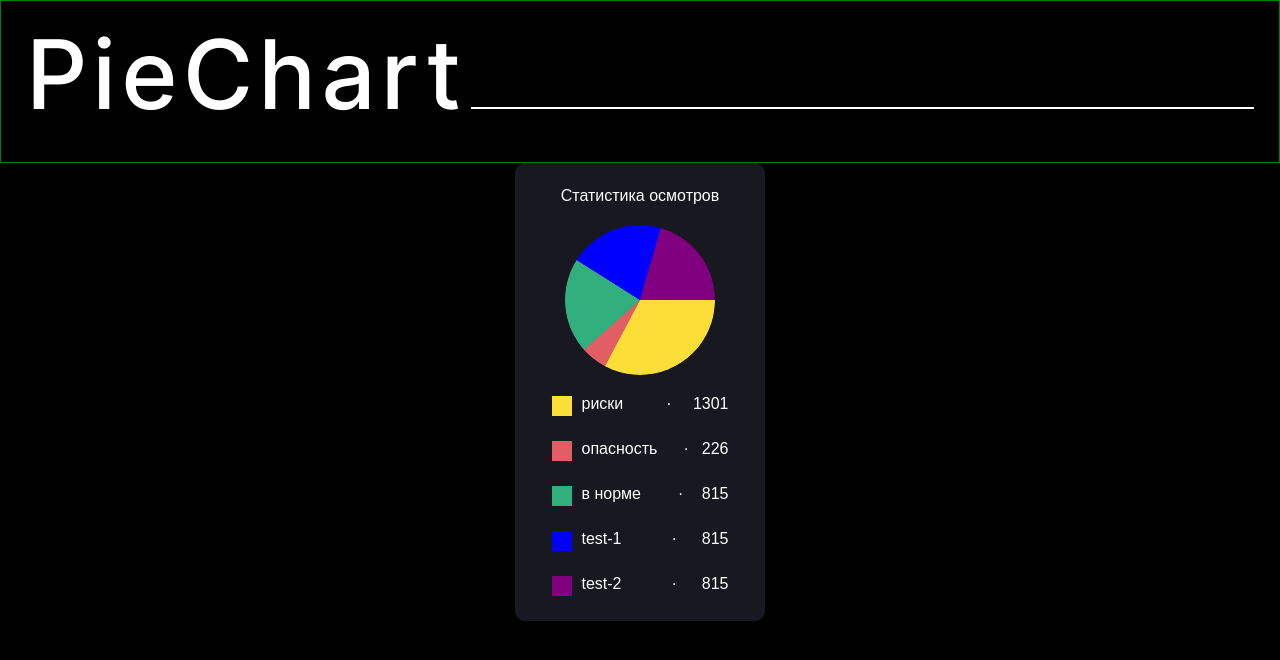
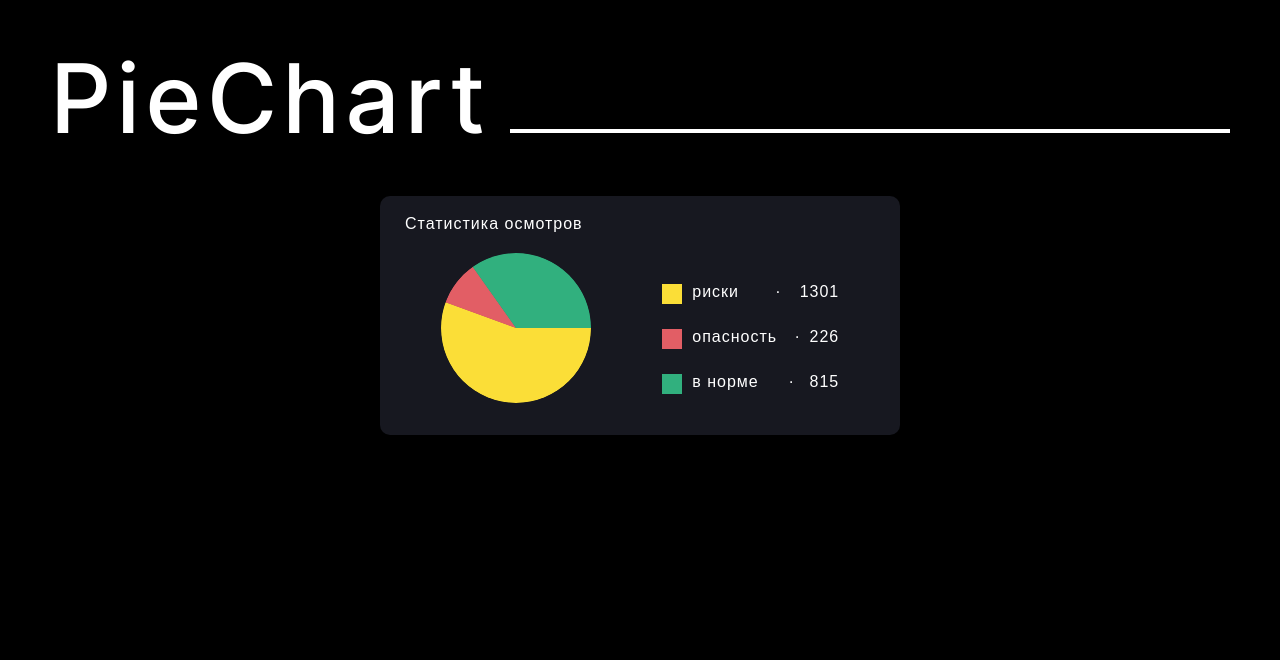
Before and after one commit to SalatSR/quasardiagrams, a React (Create React App) app: page / in a window 1280 px wide. Shown: the top 660 px of the page. Built offline with nearby package versions, Linux system fonts and the light colour scheme.

Commit message:
feat: добавлено оформление для header и diagramma-section для точек перелома 400, 550, 630

```diff
--- a/src/components/App/App.js
+++ b/src/components/App/App.js
@@ -17,16 +17,6 @@ let initialData = [
     'count': 815,
     'color': '#31B07E',
   },
-  {
-    'name': 'test-1',
-    'count': 815,
-    'color': 'blue',
-  },
-  {
-    'name': 'test-2',
-    'count': 815,
-    'color': 'purple',
-  },
 ];
 
 function App() {
--- a/src/components/DiagrammaSection/DiagrammaSection.css
+++ b/src/components/DiagrammaSection/DiagrammaSection.css
@@ -5,13 +5,14 @@
   font-family: "WorcSans", "Arial", sans-serif;
   font-weight: 500;
   font-size: 16px;
-  letter-spacing: 5%;
+  letter-spacing: 1px;
   flex-direction: column;
   align-items: center;
   width: 250px;
   margin: 0 auto;
   padding: 25px 32px;
   border-radius: 10px;
+  transition: all .2s linear;
 }
 
 .diagramma-section__title {
@@ -22,16 +23,28 @@
   display: flex;
   flex-wrap: wrap;
   justify-content: center;
+  transition: all .2s linear;
 }
 
-@media screen and (min-width: 360px) {
+@media screen and (min-width: 360px) {}
 
+@media screen and (min-width: 550px) {
+  .diagramma-section {
+    flex-direction: column;
+    align-items: center;
+    width: 520px;
+    padding: 20px 25px 32px;
+  }
+
+  .diagramma-section__title {
+    align-self: flex-start;
+  }
+
+  .diagramma-section__content {
+    align-items: center;
+    justify-content: space-around;
+    min-width: 100%;
+  }
 }
 
-@media screen and (min-width: 550px) {
-
-}
-
-@media screen and (min-width: 800px) {
-
-}
+@media screen and (min-width: 800px) {}
--- a/src/components/DiagrammaSection/DiagrammaSection.js
+++ b/src/components/DiagrammaSection/DiagrammaSection.js
@@ -8,8 +8,8 @@ function DiagrammaSection(props) {
     <section className='diagramma-section'>
       <h2 className='diagramma-section__title'>Статистика осмотров</h2>
       <article className='diagramma-section__content'>
-          <Diagramma data={props.data} />
-          <HistList data={props.data} />
+        <Diagramma data={props.data} />
+        <HistList data={props.data} />
       </article>
     </section>
   )
--- a/src/components/Header/Header.css
+++ b/src/components/Header/Header.css
@@ -9,7 +9,6 @@
   flex-wrap: nowrap;
   justify-content: center;
   padding: 15px 0 30px;
-  border: 1px solid green;
   min-width: 100%;
 }
 
@@ -31,30 +30,23 @@
     align-items: baseline;
     padding-left: 15px;
     padding-right: 15px;
-    border: 1px solid green;
   }
 
-  .header__title {
-    color: #fff;
-    font-family: "Inter", "Arial", sans-serif;
-    font-weight: 500;
-    font-size: 64px;
-    letter-spacing: 2px;
-  }
+}
 
+@media screen and (min-width: 400px) {
   .header__underline {
     visibility: visible;
-    background-color: #fff;
     margin-left: 5px;
     width: 100%;
-    height: 1px;
+    border: 1px solid #fff;
   }
 
 }
 
 @media screen and (min-width: 550px) {
   .header {
-    padding: 25px 25px 40px;
+    padding: 50px 50px 50px;
   }
 
   .header__title {
@@ -63,7 +55,16 @@
   }
 
   .header__underline {
-    height: 2px;
+    visibility: hidden;
+    border-width: 2px;
+    margin-left: 20px;
+  }
+
+}
+
+@media screen and (min-width: 630px) {
+  .header__underline {
+    visibility: visible;
   }
 
 }
```
